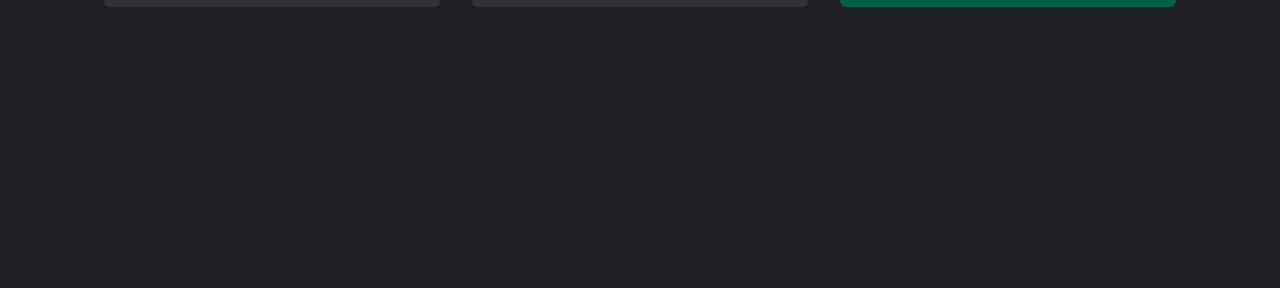
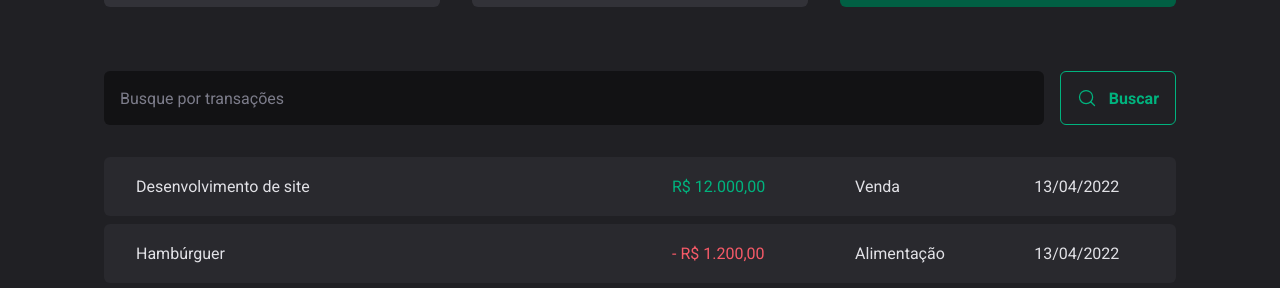
Before and after one commit to EvanderInacio/DT-Money, a React (Vite) app: page / in a window 1280 px wide. Shown: the part 523-811 px from the top of the page. Built offline with nearby package versions, Linux system fonts and the light colour scheme.

Commit message:
Search :mag:

```diff
--- /dev/null
+++ b/src/pages/SearchForm/index.tsx
@@ -0,0 +1,15 @@
+import { MagnifyingGlass } from "phosphor-react";
+import { SearchContainer } from "./styles";
+
+export function SearchForm() {
+  return (
+    <SearchContainer>
+      <input type="text" placeholder="Busque por transações" />
+
+      <button type="submit">
+        <MagnifyingGlass size={20}/>
+        Buscar
+      </button>
+    </SearchContainer>
+  )
+}
--- /dev/null
+++ b/src/pages/SearchForm/styles.ts
@@ -0,0 +1,43 @@
+import styled from "styled-components";
+
+export const SearchContainer = styled.form`
+  display: flex;
+  gap: 1rem;
+
+  input {
+    flex: 1;
+    border: 0;
+    border-radius: 6px;
+    background-color: ${props => props.theme["gray-900"]};
+    color: ${props => props.theme["gray-300"]};
+    padding: 1rem;
+
+    &::placeholder {
+      color: ${props => props.theme["gray-500"]};
+    }
+  }
+
+  button {
+    display: flex;
+    align-items: center;
+    gap: 0.75rem;
+
+    border: 0;
+    padding: 1rem;
+    background: transparent;
+    border: 1px solid ${props => props.theme["green-300"]};
+    color: ${props => props.theme["green-300"]};
+    font-weight: bold;
+    border-radius: 6px;
+    cursor: pointer;
+
+    &:hover {
+      background: ${props => props.theme["green-500"]};
+      border-color: ${props => props.theme["green-500"]};
+      color: ${props => props.theme.white};
+      transition: background-color 0.2s, color 0.2s, border-color 0.2s;
+    }
+  }
+
+
+`
--- a/src/pages/index.tsx
+++ b/src/pages/index.tsx
@@ -1,11 +1,42 @@
-import { Header } from "../components/Header";
-import { Summary } from "../components/Summary";
+import { Header } from '../components/Header'
+import { Summary } from '../components/Summary'
+import { SearchForm } from './SearchForm'
+import {
+  PriceHighLight,
+  TransactionsContainer,
+  TransactionsTable
+} from './styles'
 
 export function Home() {
   return (
     <div>
       <Header />
       <Summary />
+
+      <TransactionsContainer>
+        <SearchForm />
+        <TransactionsTable>
+          <tbody>
+            <tr>
+              <td width="50%">Desenvolvimento de site</td>
+              <td>
+                <PriceHighLight variant="income">R$ 12.000,00</PriceHighLight>
+              </td>
+              <td>Venda</td>
+              <td>13/04/2022</td>
+            </tr>
+
+            <tr>
+              <td width="50%">Hambúrguer</td>
+              <td>
+                <PriceHighLight variant="outcome">- R$ 1.200,00</PriceHighLight>
+              </td>
+              <td>Alimentação</td>
+              <td>13/04/2022</td>
+            </tr>
+          </tbody>
+        </TransactionsTable>
+      </TransactionsContainer>
     </div>
   )
 }
--- a/src/pages/styles.ts
+++ b/src/pages/styles.ts
@@ -0,0 +1,44 @@
+import styled from 'styled-components'
+
+export const TransactionsContainer = styled.main`
+  width: 100%;
+  max-width: 1120px;
+  margin: 4rem auto 0;
+  padding: 0 1.5rem;
+
+  @media (max-width: 768px) {
+    overflow-x: scroll;
+  }
+`
+
+export const TransactionsTable = styled.table`
+  width: 100%;
+  border-collapse: separate;
+  border-spacing: 0 0.5rem;
+  margin-top: 1.5rem;
+
+  td {
+    padding: 1.25rem 2rem;
+    background: ${props => props.theme['gray-700']};
+
+    &:first-child {
+      border-top-left-radius: 6px;
+      border-bottom-left-radius: 6px;
+    }
+    &:last-child {
+      border-top-right-radius: 6px;
+      border-bottom-right-radius: 6px;
+    }
+  }
+`
+
+interface PriceHighLightProps {
+  variant: 'income' | 'outcome'
+}
+
+export const PriceHighLight = styled.span<PriceHighLightProps>`
+  color: ${props =>
+    props.variant === 'income'
+      ? props.theme['green-300']
+      : props.theme['red-300']};
+`
```
